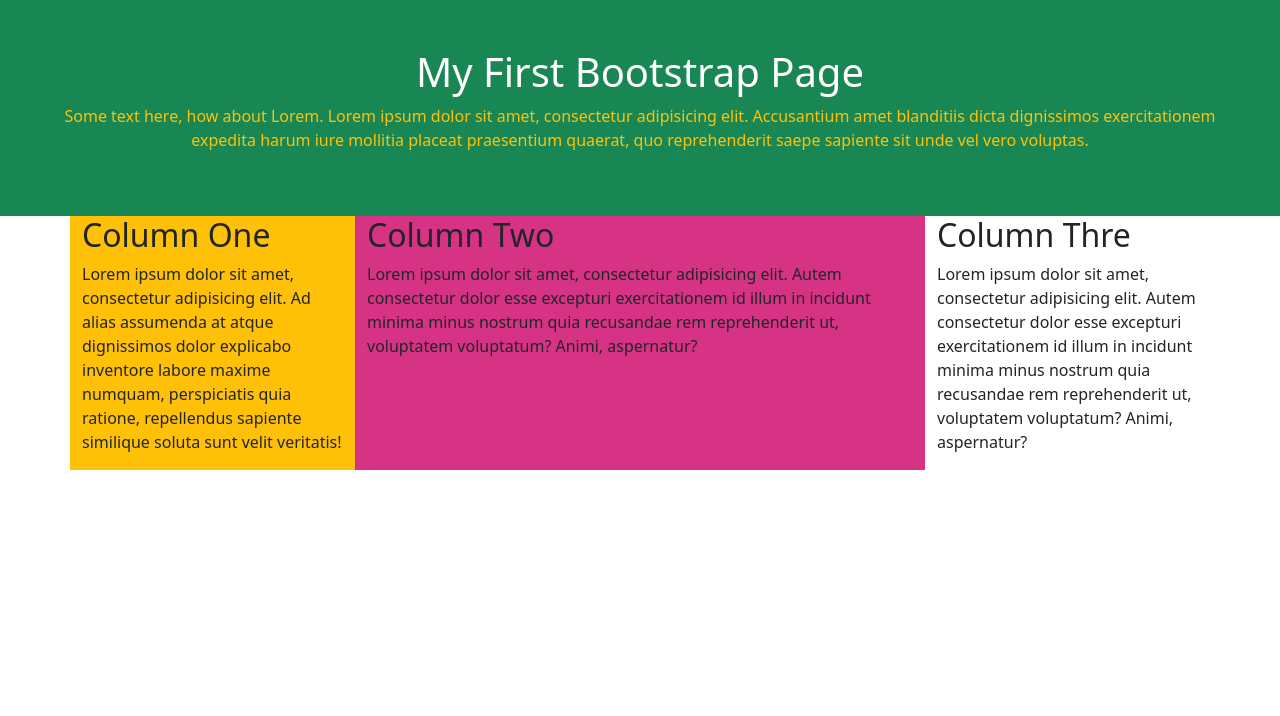
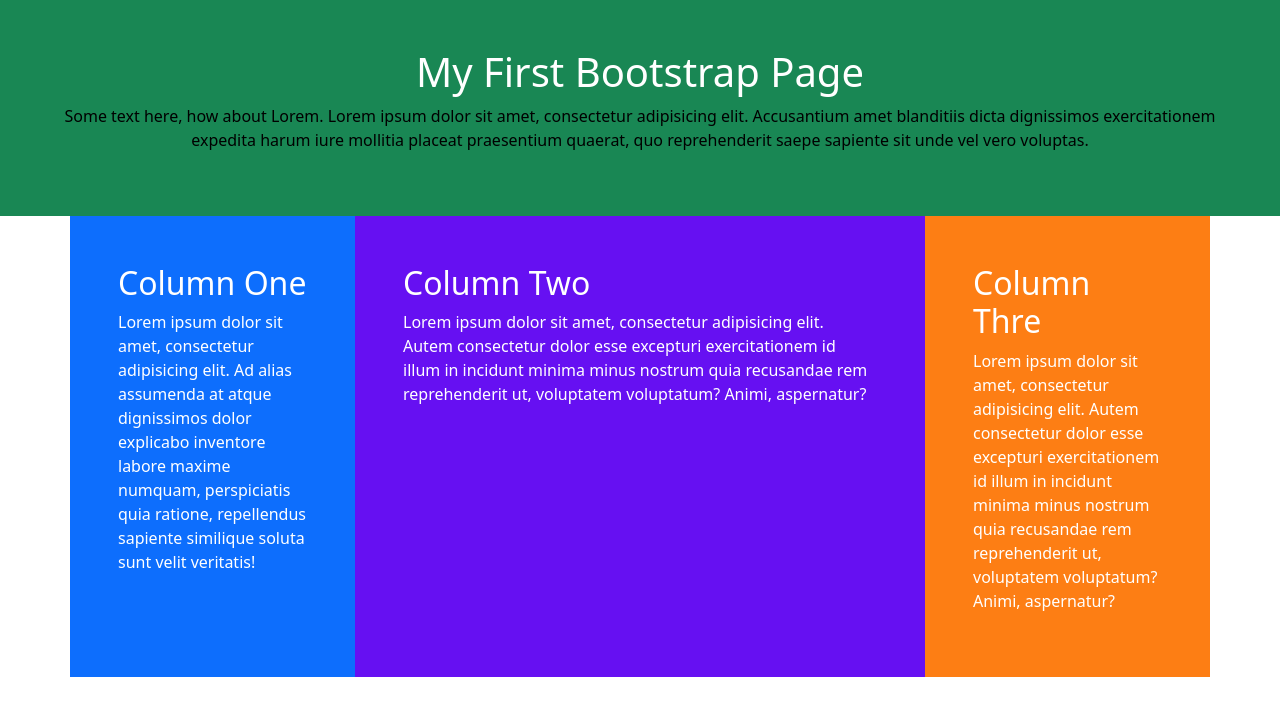
Before and after one commit to bryanwaff/bootstrap-intro, a plain HTML site: page index.html in a window 1280 px wide. Drawn offline with nearby package versions, Linux system fonts and the light colour scheme.

Commit message:
first bootstrap page day 1

```diff
--- a/index.html
+++ b/index.html
@@ -13,26 +13,26 @@
 <body>
 <div class="container-fluid p-5 bg-success text-white text-center">
     <h1 >My First Bootstrap Page</h1>
-    <p class="text-warning">Some text here, how about Lorem. Lorem ipsum dolor sit amet, consectetur adipisicing elit.
+    <p class="text-black">Some text here, how about Lorem. Lorem ipsum dolor sit amet, consectetur adipisicing elit.
         Accusantium amet blanditiis dicta dignissimos exercitationem expedita harum iure mollitia
         placeat praesentium quaerat, quo reprehenderit saepe sapiente sit unde vel vero voluptas.</p>
 </div>
 
 <div class="container">
     <div class="row">
-        <div class="col-md-3 bg-warning">
+        <div class="col-md-3 p-5 bg-primary text-white">
             <h2>Column One</h2>
             <p>Lorem ipsum dolor sit amet, consectetur adipisicing elit. Ad alias assumenda at
                 atque dignissimos dolor explicabo inventore labore maxime numquam, perspiciatis
                 quia ratione, repellendus sapiente similique soluta sunt velit veritatis!</p>
         </div>
-        <div class="col-md-6" style="background-color: #d63384">
+        <div class="col-md-6 p-5 text-white" style="background-color: #6610f2">
             <h2>Column Two</h2>
             <p>Lorem ipsum dolor sit amet, consectetur adipisicing elit. Autem consectetur dolor
                 esse excepturi exercitationem id illum in incidunt minima minus nostrum quia
                 recusandae rem reprehenderit ut, voluptatem voluptatum? Animi, aspernatur?</p>
         </div>
-        <div class="col-md-3">
+        <div class="col-md-3 p-5 text-white" style="background-color: #fd7e14">
             <h2>Column Thre</h2>
             <p>Lorem ipsum dolor sit amet, consectetur adipisicing elit. Autem consectetur dolor
                 esse excepturi exercitationem id illum in incidunt minima minus nostrum quia
```
